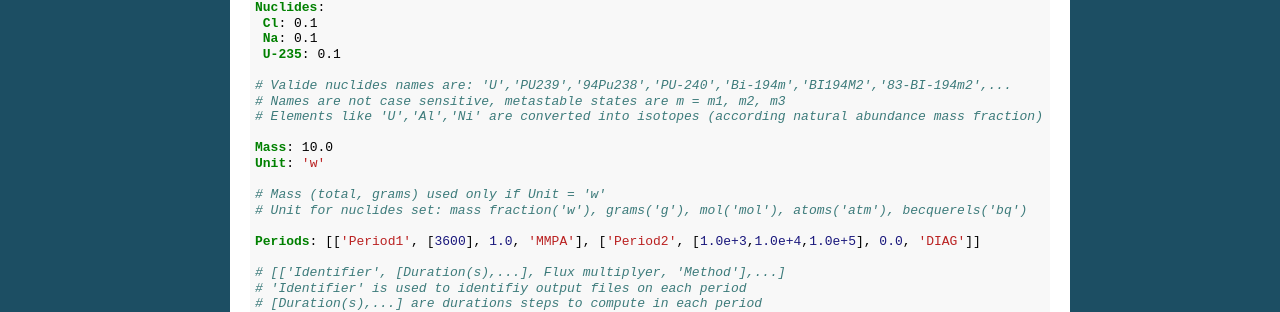
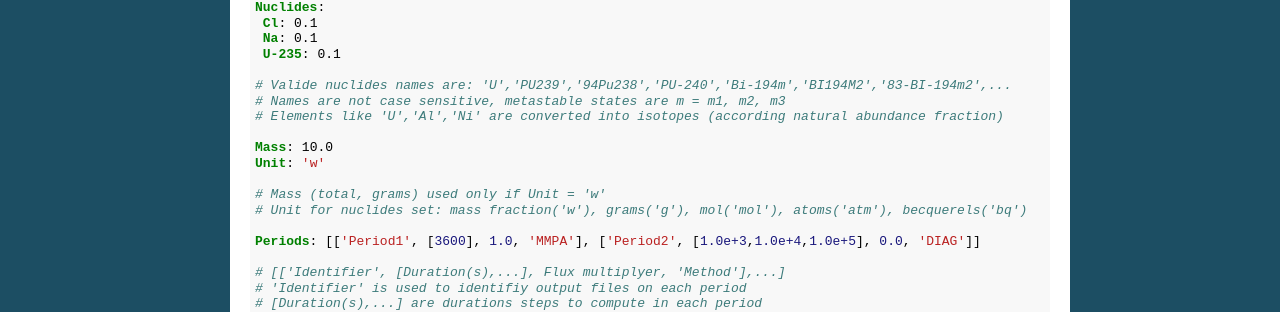
Before and after one commit to orill/orill, a Sphinx documentation site: the page built from docs/usage.rst, in a window 1280 px wide. Shown: the part 668-980 px from the top of the page. Built offline with Sphinx 7.4.7, drawn with Linux system fonts in a browser that asks for light colours.

Commit message:
Add files via upload

```diff
--- a/docs/usage.rst
+++ b/docs/usage.rst
@@ -39,7 +39,7 @@ Have a look at 'ORILL_TEST.yml' file to understand the file syntax. It is recomm
 
   # Valide nuclides names are: 'U','PU239','94Pu238','PU-240','Bi-194m','BI194M2','83-BI-194m2',...
   # Names are not case sensitive, metastable states are m = m1, m2, m3
-  # Elements like 'U','Al','Ni' are converted into isotopes (according natural abundance mass fraction)
+  # Elements like 'U','Al','Ni' are converted into isotopes (according natural abundance fraction)
 
   Mass: 10.0
   Unit: 'w'
```
